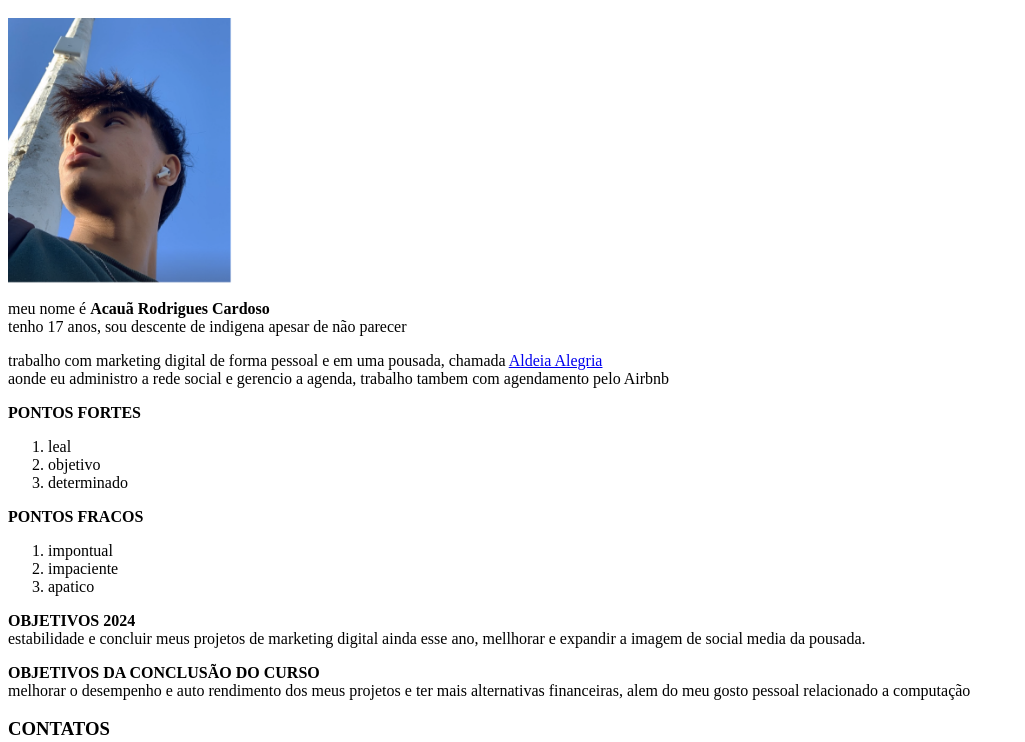
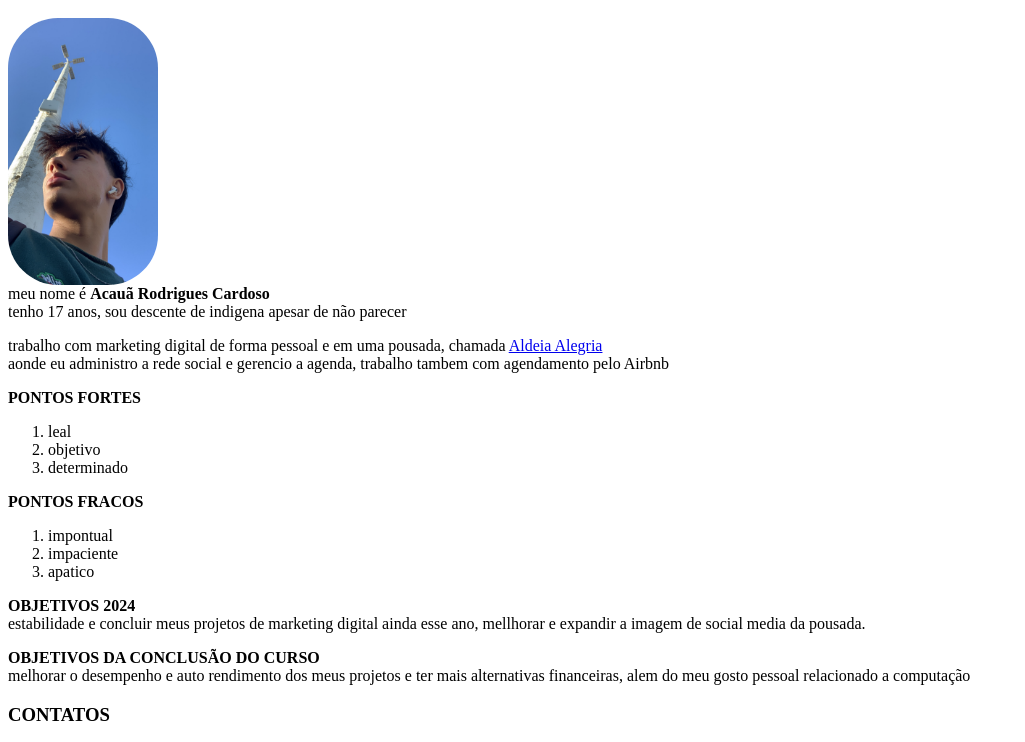
Before and after one commit to oacaua/aula-curriculo-1-, a plain HTML site: page index.html in a window 1280 px wide. Shown: the part 48-790 px from the top of the page, without its empty margins (0-1025 px from the left). Drawn offline with Linux system fonts and the light colour scheme.

Commit message:
Add files via upload

```diff
--- a/index.html
+++ b/index.html
@@ -8,7 +8,7 @@ curriculo
         <h1>
 CURRICULO
 </h1>
-        <img width="500" src="eu.png" alt=" eu :0 " class="">
+        <img style="border-radius: 50px;" width="150" src="IMG_7806 (1).JPG" alt=" eu :0 " class="">
         <br>
         meu nome é <strong> Acauã Rodrigues Cardoso </strong> <br>
         tenho 17 anos, sou descente de indigena apesar de não parecer
```
Also changed, not shown: IMG_7806 (1).JPG (added).
